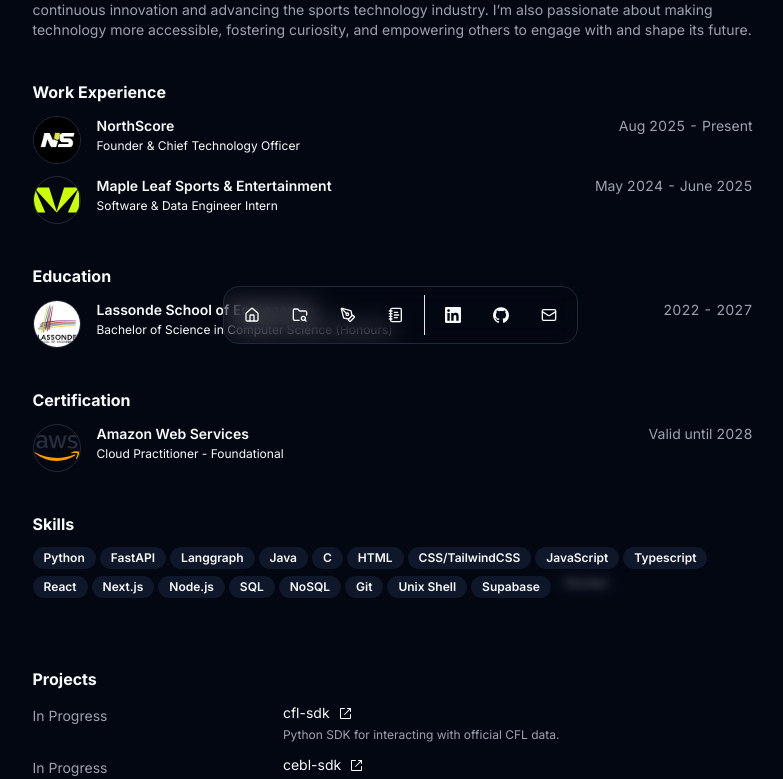
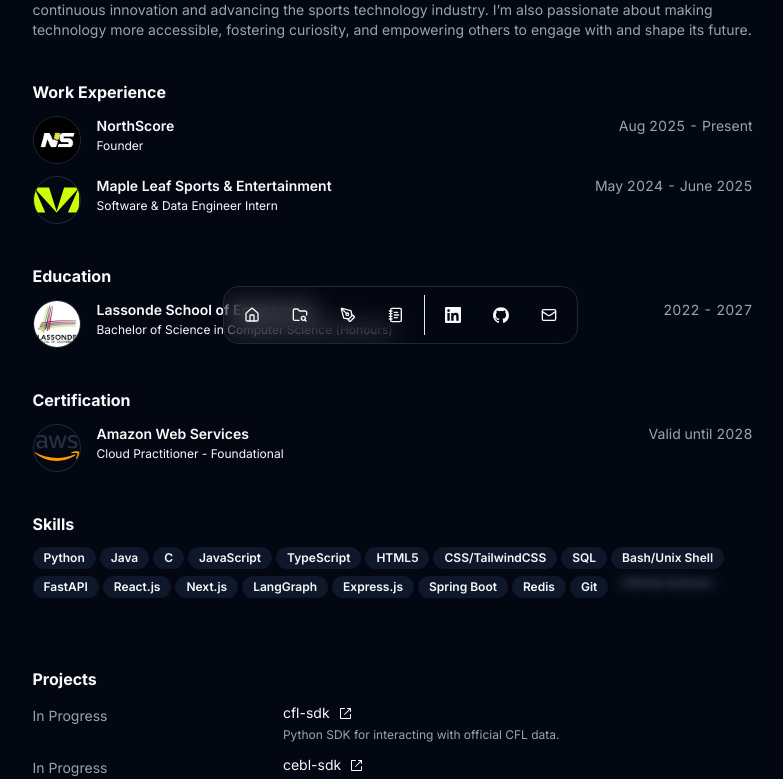
Before and after one commit to ojadeyemi/ojadeyemi.github.io, a Next.js app: page /#/ in a window 1280 px wide. Shown: the part 456-1235 px from the top of the page, without its empty margins (240-1023 px from the left). Built offline with nearby package versions, Linux system fonts and the light colour scheme.

Commit message:
update resume and dependencies

```diff
--- a/next.config.js
+++ b/next.config.js
@@ -17,63 +17,13 @@
         pathname: "/static/images/**",
       },
     ],
+    minimumCacheTTL: 604800, // 7 days
   },
   eslint: {
     ignoreDuringBuilds: false,
   },
   typescript: {
     ignoreBuildErrors: false,
-  },
-  async headers() {
-    return [
-      {
-        source: "/(.*)",
-        headers: [
-          {
-            key: "X-Content-Type-Options",
-            value: "nosniff",
-          },
-          {
-            key: "X-Frame-Options",
-            value: "DENY",
-          },
-          {
-            key: "Referrer-Policy",
-            value: "strict-origin-when-cross-origin",
-          },
-        ],
-      },
-      {
-        source: "/sw.js",
-        headers: [
-          {
-            key: "Content-Type",
-            value: "application/javascript; charset=utf-8",
-          },
-          {
-            key: "Cache-Control",
-            value: "no-cache, no-store, must-revalidate",
-          },
-          {
-            key: "Content-Security-Policy",
-            value: "default-src 'self'; script-src 'self'",
-          },
-        ],
-      },
-      {
-        source: "/sw-registration.js",
-        headers: [
-          {
-            key: "Content-Type",
-            value: "application/javascript; charset=utf-8",
-          },
-          {
-            key: "Cache-Control",
-            value: "no-cache, no-store, must-revalidate",
-          },
-        ],
-      },
-    ];
   },
 };
 
--- a/public/sw.js
+++ b/public/sw.js
@@ -1,12 +1,10 @@
 // Service Worker Version
-const SERVICE_WORKER_VERSION = 1;
+const SERVICE_WORKER_VERSION = 1.0;
 const CACHE_NAME = `portfolio-cache-v${SERVICE_WORKER_VERSION}`;
 
 // Static files and routes to cache
 const STATIC_FILES_TO_CACHE = [
   "/",
-  "/blog/",
-  "/blog/exploring-mdx-features/",
   "/offline.html",
   "/site.webmanifest",
   "/favicon.ico",
--- a/src/data/resume.tsx
+++ b/src/data/resume.tsx
@@ -11,29 +11,37 @@
   summary:
     "Hello! I'm currently a computer science student located in Toronto. I'm currently working at MLSE as an Engineer, where I've been able to build  [Gen AI applications](https://aws.amazon.com/blogs/media/maple-leaf-sports-entertainment-debuts-generative-ai-video-editor-to-deliver-content-to-fans-faster/) for the Toronto Raptors, Maple Leafs, TFC, Argos and associated fans.",
   skills: [
+    // Languages
     "Python",
-    "FastAPI",
-    "Langgraph",
     "Java",
     "C",
-    "HTML",
+    "JavaScript",
+    "TypeScript",
+    "HTML5",
     "CSS/TailwindCSS",
-    "JavaScript",
-    "Typescript",
-    "React",
+    "SQL",
+    "Bash/Unix Shell",
+
+    // Frameworks / Libraries
+    "FastAPI",
+    "React.js",
     "Next.js",
-    "Node.js",
-    "SQL",
-    "NoSQL",
+    "LangGraph",
+    "Express.js",
+    "Spring Boot",
+
+    // Databases / Data
+    "Redis",
+
+    // DevOps / Cloud / Tools
     "Git",
-    "Unix Shell",
-    "Supabase",
+    "GitHub Actions",
     "Docker",
     "Kubernetes",
-    "Helm",
     "AWS",
     "Google Cloud",
   ],
+
   navbar: [
     { href: "/", icon: HomeIcon, label: "Home" },
     { href: "/projects", icon: FolderSearch, label: "Projects" },
@@ -70,11 +78,11 @@
       company: "NorthScore",
       badges: [],
       href: "https://www.northscore.ca/",
-      title: "Founder & Chief Technology Officer",
+      title: "Founder",
       logoUrl: "/img/northscore.png",
       start: "Aug 2025",
       end: "Present",
-      description: "Building Canada's sports data platform.",
+      description: "The home of Canadian sports",
     },
     {
       company: "Maple Leaf Sports & Entertainment",
```
Also changed, not shown: package.json (+17 -17 lines), 2 other files (tests, documents, lock files or other folders).
